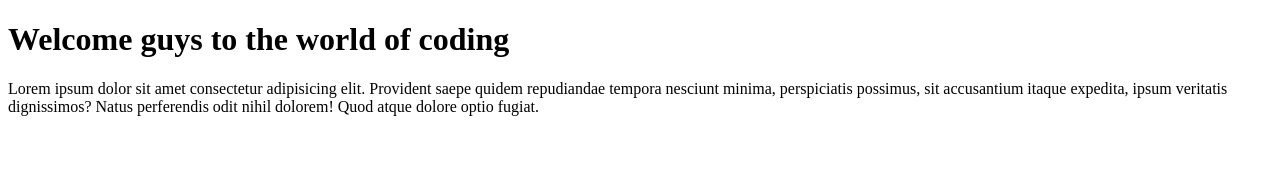
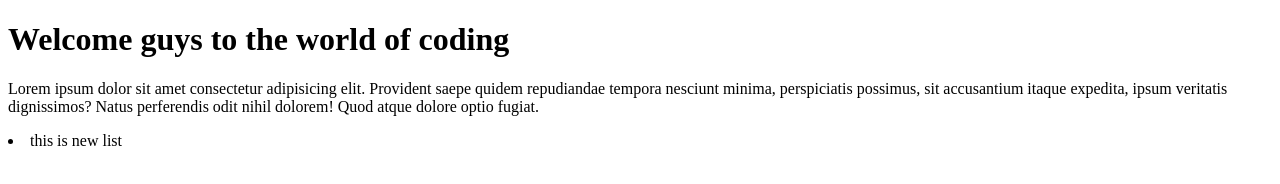
Before and after one commit to sanjeev567/demo1, a plain HTML site: page index.html in a window 1280 px wide. Drawn offline with Linux system fonts and the light colour scheme.

Commit message:
added readme and fix index file

```diff
--- a/index.html
+++ b/index.html
@@ -9,5 +9,6 @@
 <body>
     <h1>Welcome guys to the world of coding</h1>
     <p>Lorem ipsum dolor sit amet consectetur adipisicing elit. Provident saepe quidem repudiandae tempora nesciunt minima, perspiciatis possimus, sit accusantium itaque expedita, ipsum veritatis dignissimos? Natus perferendis odit nihil dolorem! Quod atque dolore optio fugiat.</p>
+    <li>this is new list </li>
 </body>
 </html>
```
Also changed, not shown: 1 other file.
